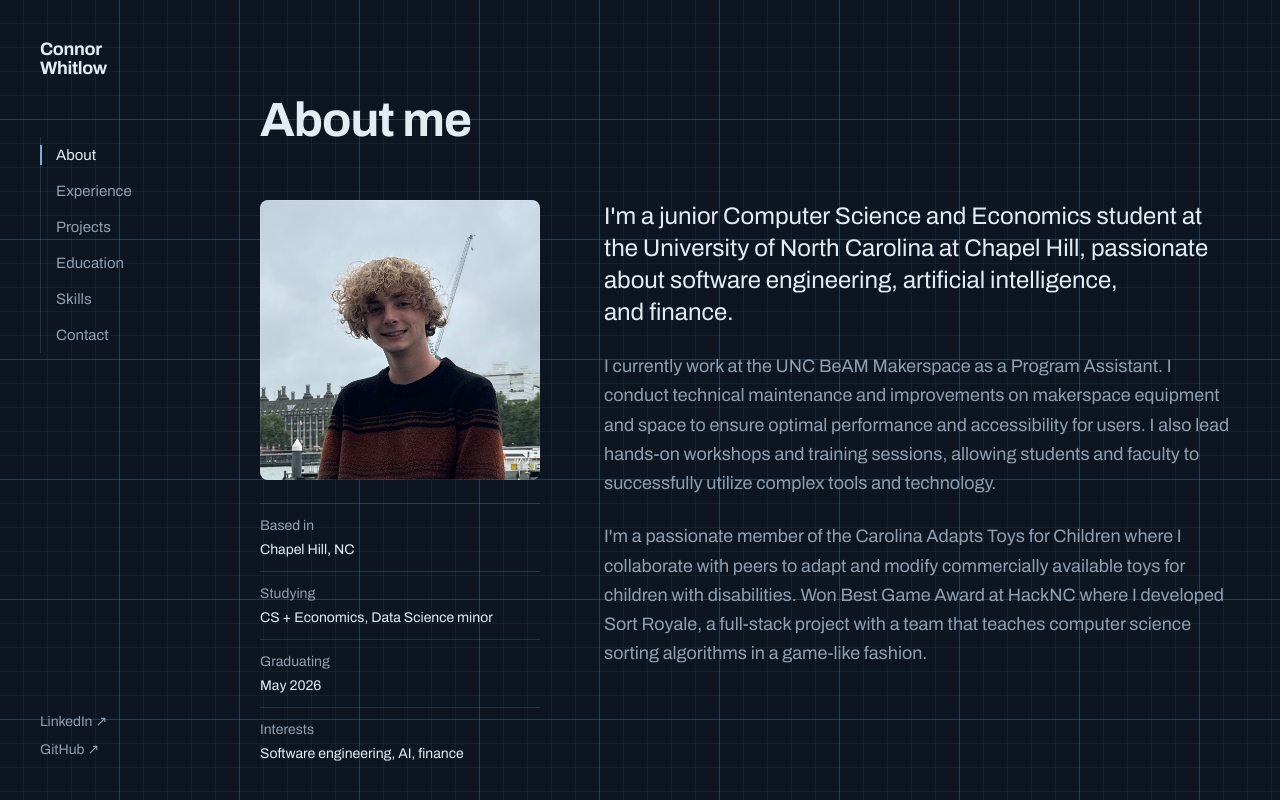
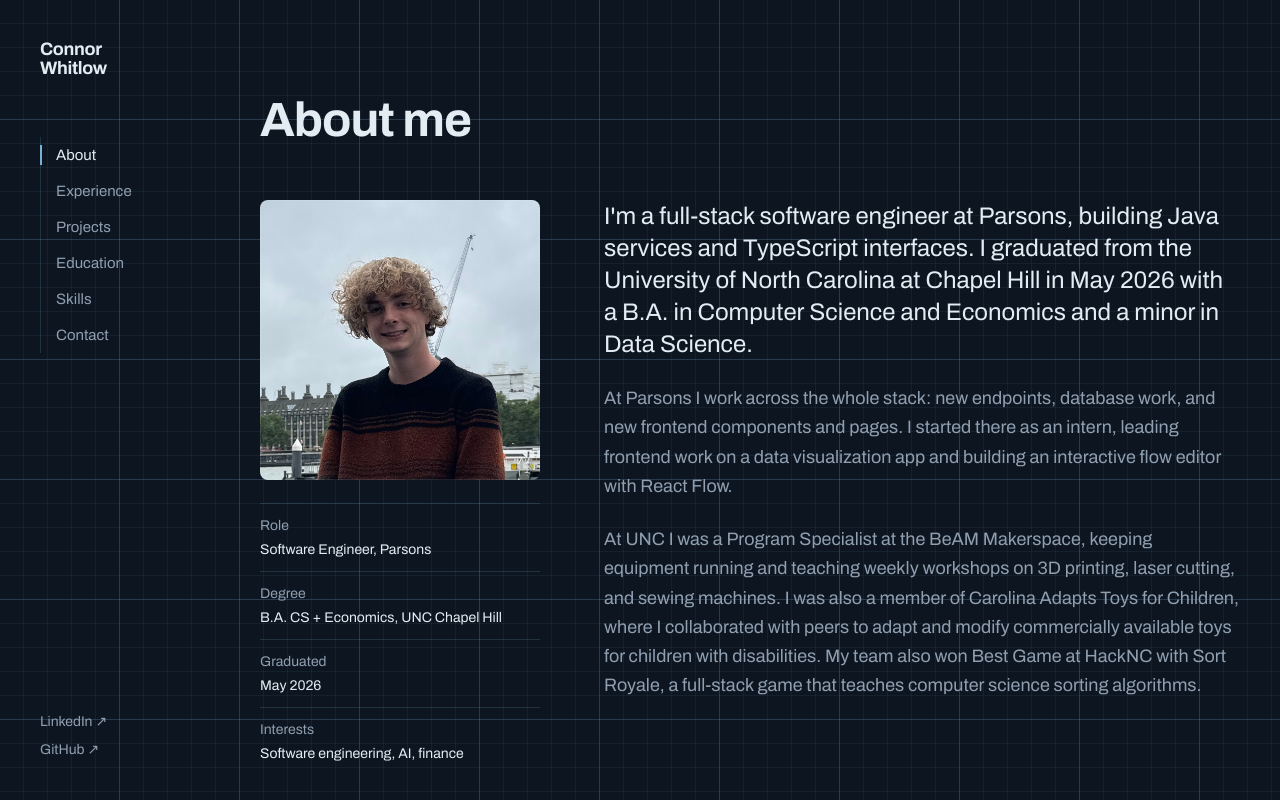
Before and after one commit to Connorw08/personalwebsite, a React (Create React App) app: page / in a window 1280 px wide. Both pictures are taken after a click on the button "About". Shown: the top 800 px of the page. Built offline with nearby package versions, Linux system fonts and the light colour scheme; the HTML template or start-up script is replaced by a standard one.

Commit message:
updated info

```diff
--- a/src/components/About.jsx
+++ b/src/components/About.jsx
@@ -2,9 +2,9 @@ import React from 'react';
 import SectionHeader from './SectionHeader';
 
 const specs = [
-  { label: 'Based in', value: 'Chapel Hill, NC' },
-  { label: 'Studying', value: 'CS + Economics, Data Science minor' },
-  { label: 'Graduating', value: 'May 2026' },
+  { label: 'Role', value: 'Software Engineer, Parsons' },
+  { label: 'Degree', value: 'B.A. CS + Economics, UNC Chapel Hill' },
+  { label: 'Graduated', value: 'May 2026' },
   { label: 'Interests', value: 'Software engineering, AI, finance' },
 ];
 
@@ -44,20 +44,21 @@ const About = () => {
 
           <div className="space-y-6 text-lg leading-relaxed text-fog max-w-2xl">
             <p className="rise text-chalk text-xl md:text-2xl leading-snug" style={{ '--i': 2, fontStretch: '106%' }}>
-              I'm a junior Computer Science and Economics student at the University of North Carolina at Chapel Hill,
-              passionate about software engineering, artificial intelligence, and finance.
+              I'm a full-stack software engineer at Parsons, building Java services and TypeScript interfaces.
+              I graduated from the University of North Carolina at Chapel Hill in May 2026 with a B.A. in Computer
+              Science and Economics and a minor in Data Science.
             </p>
             <p className="rise" style={{ '--i': 3 }}>
-              I currently work at the UNC BeAM Makerspace as a Program Assistant. I conduct technical maintenance
-              and improvements on makerspace equipment and space to ensure optimal performance and accessibility for users.
-              I also lead hands-on workshops and training sessions, allowing students and faculty to successfully
-              utilize complex tools and technology.
+              At Parsons I work across the whole stack: new endpoints, database work, and new frontend components and
+              pages. I started there as an intern, leading frontend work on a data visualization app and building an
+              interactive flow editor with React Flow.
             </p>
             <p className="rise" style={{ '--i': 4 }}>
-              I'm a passionate member of the Carolina Adapts Toys for Children where I collaborate with peers to adapt
-              and modify commercially available toys for children with disabilities. Won Best Game Award at HackNC
-              where I developed Sort Royale, a full-stack project with a team that teaches computer science sorting
-              algorithms in a game-like fashion.
+              At UNC I was a Program Specialist at the BeAM Makerspace, keeping equipment running and teaching weekly
+              workshops on 3D printing, laser cutting, and sewing machines. I was also a member of Carolina Adapts Toys
+              for Children, where I collaborated with peers to adapt
+              and modify commercially available toys for children with disabilities. My team also won Best Game at
+              HackNC with Sort Royale, a full-stack game that teaches computer science sorting algorithms.
             </p>
           </div>
         </div>
--- a/src/components/Contact.jsx
+++ b/src/components/Contact.jsx
@@ -6,7 +6,7 @@ const EMAIL = 'connor.whitlow242218@gmail.com';
 
 const details = [
   { label: 'Phone', value: '(910) 408 8381', href: 'tel:+19104088381' },
-  { label: 'Location', value: 'Chapel Hill, NC' },
+  { label: 'Location', value: 'Centreville, VA' },
   { label: 'LinkedIn', value: 'connor-whitlow ↗', href: 'https://linkedin.com/in/connor-whitlow-7a1858320/', external: true },
   { label: 'GitHub', value: 'Connorw08 ↗', href: 'https://github.com/Connorw08', external: true },
 ];
@@ -28,7 +28,7 @@ const Contact = () => {
     <section id="contact">
       <div className="sheet">
         <SectionHeader title="Get in touch">
-          Open to internships, full-time roles, and interesting projects. Email is the fastest way to reach me.
+          Always happy to talk about interesting projects, roles, or ideas. Email is the fastest way to reach me.
         </SectionHeader>
 
         {/* The email is the point of this page, so it leads */}
--- a/src/components/Education.jsx
+++ b/src/components/Education.jsx
@@ -22,13 +22,13 @@ const Education = () => {
             className="rise grid grid-cols-1 md:grid-cols-[220px_minmax(0,1fr)] gap-2 md:gap-10 py-8 md:py-10"
             style={{ '--i': 1, boxShadow: '0 -1px 0 var(--rule-strong)' }}
           >
-            <p className="text-[15px] text-carolina md:pt-2">Expected May 2026</p>
+            <p className="text-[15px] text-fog md:pt-2">Graduated May 2026</p>
             <div>
               <h3 className="text-2xl md:text-4xl font-semibold leading-tight text-chalk">
                 University of North Carolina at Chapel Hill
               </h3>
               <p className="mt-3 text-lg text-fog">
-                B.A. Computer Science and Economics, Minor in Data Science
+                B.A. Computer Science and Economics, Minor in Data Science · GPA 3.65
               </p>
             </div>
           </div>
--- a/src/components/Experience.jsx
+++ b/src/components/Experience.jsx
@@ -6,27 +6,34 @@ const Experience = () => {
   const jobs = [
     {
       id: 1,
-      title: 'Software Engineer Intern',
-      company: 'Parsons Corporation',
-      period: 'May 2025 - Present',
-      description: 'Lead frontend development efforts for a data visualization web application, implementing complex React components with intuitive, modern interface designs. Utilize React Flow to create an interactive flow editor feature, enabling users to design and visualize data workflows. Optimize file storage system by implementing a file streaming algorithm, reducing backend storage requirements and improving data transfer efficiency.'
+      title: 'Software Engineer',
+      company: 'Parsons Corporation, Centreville, VA',
+      period: 'May 2026 - Present',
+      description: 'Full-stack developer across the Java backend and the JavaScript/TypeScript frontend. Build new REST endpoints, manage the application databases, and create new components and pages. Designed and built a dropdown tree data view in TypeScript that renders itself recursively, so data nested to any depth expands into a single, navigable tree.'
     },
     {
       id: 2,
-      title: 'Program Assistant',
-      company: 'BeAM UNC, Chapel Hill, NC',
-      period: 'January 2024 - Present',
-      description: 'Conduct technical maintenance and improvements on makerspace equipment and space to ensure optimal performance and accessibility for users. Lead hands-on workshops and training sessions, allowing students and faculty to successfully utilize complex tools and technology. Provide personalized technical support and guidance, encouraging a collaborative environment for creative projects and innovation.'
+      title: 'Software Engineer Intern',
+      company: 'Parsons Corporation, Centreville, VA',
+      period: 'May 2025 - May 2026',
+      description: 'Led frontend development efforts for a data visualization web application, implementing complex React components with intuitive, modern interface designs. Used React Flow to create an interactive flow editor feature, enabling users to design and visualize data workflows. Optimized the file storage system by implementing a file streaming algorithm, reducing backend storage requirements and improving data transfer efficiency.'
     },
     {
       id: 3,
+      title: 'Program Specialist',
+      company: 'BeAM UNC, Chapel Hill, NC',
+      period: 'January 2024 - May 2026',
+      description: 'Managed technical maintenance for makerspace equipment, keeping 99% uptime for student and faculty projects. Led and created weekly hands-on workshops for groups of 12–15 students on 3D printing, laser cutting, and sewing machines. Provided personalized technical support and created comprehensive training documentation for makerspace equipment.'
+    },
+    {
+      id: 4,
       title: 'Software Engineer Intern',
       company: 'Computer Science Experience Lab UNC, Chapel Hill, NC',
       period: 'August 2024 - December 2024',
-      description: 'Utilize technical leadership skills, emphasizing collaborative design, implementation, and delivery of human-centered software systems. Improve spoken and written technical communications to specific audiences of stakeholders, with an emphasis on collaborators. Design, specify, construct, verify iterating on, and operate production-grade software systems in a team setting.'
+      description: 'Used technical leadership skills, emphasizing collaborative design, implementation, and delivery of human-centered software systems. Improved spoken and written technical communications for specific audiences of stakeholders, with an emphasis on collaborators. Designed, specified, built, verified, and operated production-grade software systems in a team setting.'
     },
     {
-      id: 4,
+      id: 5,
       title: 'Barista',
       company: 'Starbucks, Wilmington, NC',
       period: 'October 2021 - August 2022',
--- a/src/components/HeroGraph.jsx
+++ b/src/components/HeroGraph.jsx
@@ -20,7 +20,7 @@ const LAYOUTS = {
     nameLines: ['Connor Whitlow'],
     lineGap: 0,
     font: 132,
-    sub: 'Software engineer · CS + Economics at UNC Chapel Hill',
+    sub: 'Full-stack software engineer at Parsons · UNC Chapel Hill ’26',
     subSize: 20,
     subGap: 48,
     nodeH: 38,
@@ -36,7 +36,7 @@ const LAYOUTS = {
     nameLines: ['Connor', 'Whitlow'],
     lineGap: 68,
     font: 72,
-    sub: 'Software engineer · CS + Econ at UNC',
+    sub: 'Full-stack software engineer at Parsons',
     subSize: 15,
     subGap: 42,
     nodeH: 34,
--- a/src/components/Projects.jsx
+++ b/src/components/Projects.jsx
@@ -58,8 +58,8 @@ const Projects = () => {
       id: 6,
       icon: '🍽️',
       title: 'Safe Eats',
-      tag: 'Client Project - Technical Lead',
-      description: 'A comprehensive food delivery platform specifically designed to address the critical needs of individuals with food allergies and dietary restrictions. As Technical Lead, I architected a multi-tier application with secure JWT-based authentication handling distinct user types (customers, restaurant owners, and our client). The restaurant management system includes a sophisticated menu builder that tags 14 common allergens and dietary preferences for each dish, with image upload capabilities and automatic image optimization.',
+      tag: 'Start-up · Technical Lead',
+      description: 'A food delivery platform for people with food allergies and dietary restrictions. As Technical Lead, I led a 4-person team that delivered one week ahead of schedule. I architected a multi-tier application with JWT authentication handling three distinct user types (customers, restaurant owners, and administrators), and designed a database schema that filters 14 common allergens across menus for 100+ Chapel Hill restaurants.',
       technologies: ['React', 'Tailwind CSS', 'Python', 'FastAPI', 'Firebase', 'JWT Authentication'],
       link: 'https://restaurant-allergy-manager.onrender.com'
     },
@@ -77,7 +77,7 @@ const Projects = () => {
       icon: '📱',
       title: 'StorySnap',
       tag: 'Android Application',
-      description: 'A creative storytelling application that empowers users to generate unique narratives through images. Users can capture photos or create artwork that gets analyzed by Google Vision Cloud AI to generate descriptive tags. The searchable database allows users to easily retrieve tagged images, and by selecting multiple tagged images, users can generate cohesive stories incorporating these elements using TextCortex AI. The app combines visual creativity with AI-powered storytelling for an engaging user experience.',
+      description: 'A creative storytelling app that turns a user’s images into narratives. Google Vision Cloud AI analyzes each photo and generates descriptive tags with 90% accuracy; selecting several tagged images produces a cohesive story through TextCortex AI. I optimized the SQLite database, cutting image search query time by 35% and improving overall app performance.',
       technologies: ['Java', 'Android SDK', 'Google Vision Cloud AI', 'TextCortex AI', 'SQLite', 'Image Processing'],
       link: 'https://youtu.be/NN2kZDg_pC8?si=P8e5FCCvTIsKiNsrn',
       githubLink: 'https://github.com/Connorw08/StorySnap'
--- a/src/components/Skills.jsx
+++ b/src/components/Skills.jsx
@@ -8,16 +8,16 @@ const Skills = () => {
       id: 1,
       title: 'Programming Languages',
       skills: [
-        'Python', 'TypeScript', 'JavaScript', 'Java', 'C',
-        'React', 'Tailwind CSS', 'HTML', 'CSS'
+        'Java', 'TypeScript', 'JavaScript', 'Python', 'SQL', 'C',
+        'HTML', 'CSS'
       ]
     },
     {
       id: 2,
       title: 'Databases & Cloud Technologies',
       skills: [
-        'MongoDB', 'Firebase', 'Cloud Vision AI',
-        'FastAPI', 'Google Cloud Platform',
+        'SQL Databases', 'MongoDB', 'Firebase', 'AWS', 'Docker',
+        'Cloud Vision AI', 'FastAPI', 'Google Cloud Platform',
         'RESTful API Design', 'JWT Authentication'
       ]
     },
@@ -25,8 +25,8 @@ const Skills = () => {
       id: 3,
       title: 'Frameworks & Libraries',
       skills: [
-        'React.js', 'Next.js', 'Vite',
-        'React Query', 'Node.js',
+        'React.js', 'Angular', 'Next.js', 'React Flow', 'Tailwind CSS',
+        'Vite', 'React Query', 'Node.js',
         'Algorithm Visualization',
         '3D Printing Design'
       ]
@@ -36,7 +36,7 @@ const Skills = () => {
       title: 'Development Tools',
       skills: [
         'Git', 'GitHub', 'Visual Studio Code',
-        'Postman', 'Jupyter Notebook',
+        'Postman', 'Jupyter Notebook', 'RStudio', 'Microsoft PowerPoint (Certified)',
         'Local Storage', 'Image Optimization'
       ]
     },
```
Also changed, not shown: 11 other files (tests, documents, lock files or other folders).
